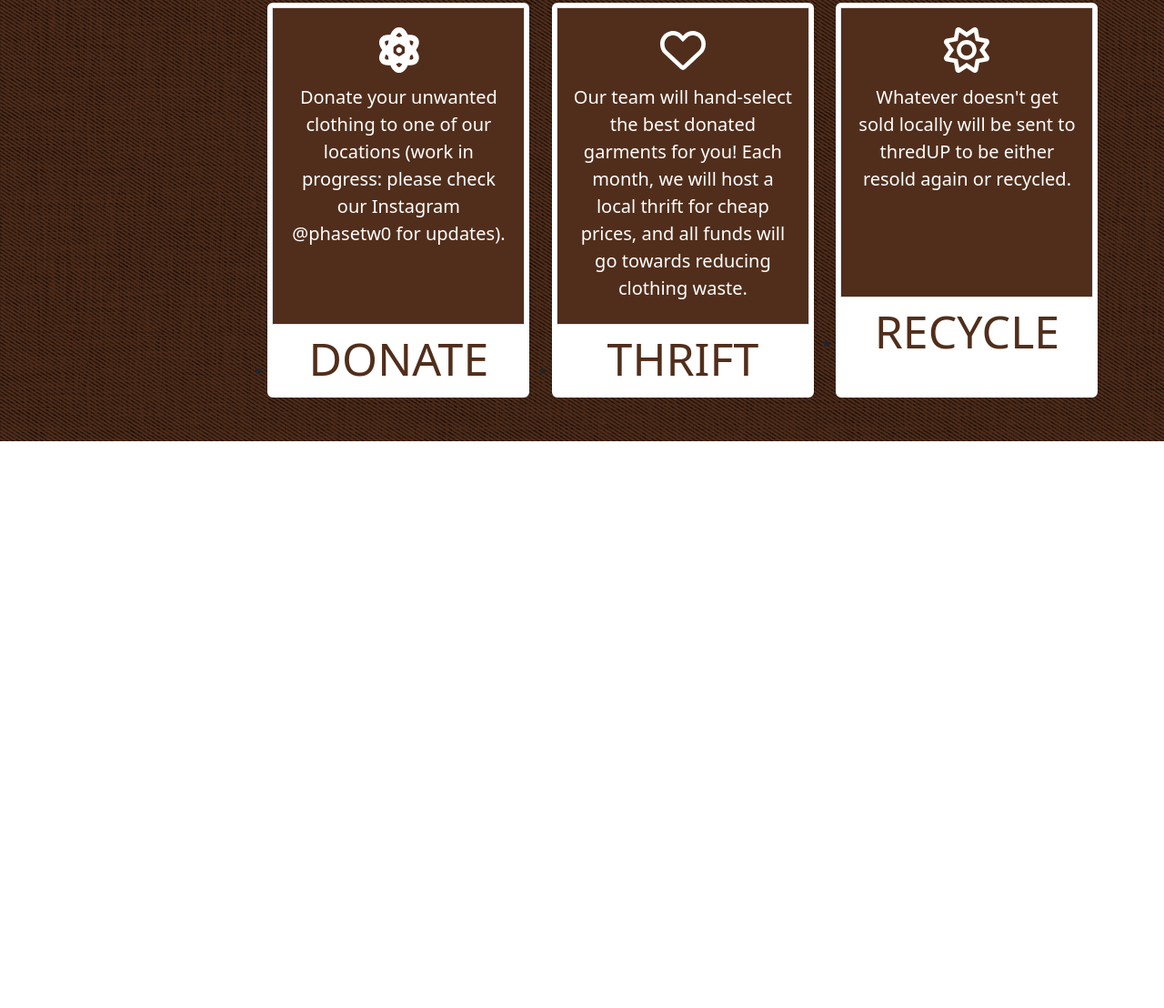
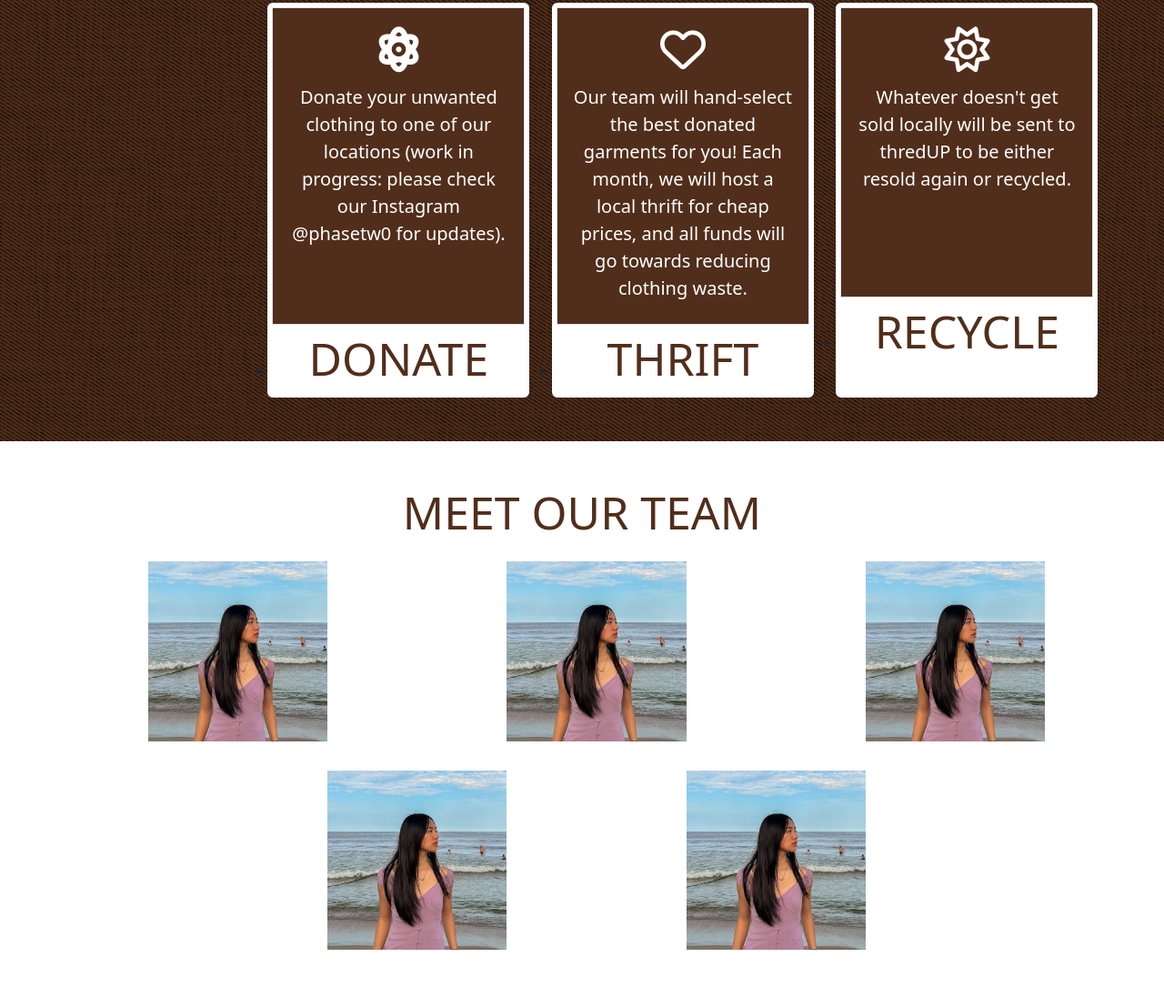
Before and after one commit to SaltForSale/Phase-Tw0, a plain HTML site: page index.html in a window 1280 px wide. Shown: the part 3042-4150 px from the top of the page at 91% size. Before the commit the page ends 3527 px from the top, so only its background shows below. Drawn offline with nearby package versions, Linux system fonts and the light colour scheme.

Commit message:
Web Class wtv

```diff
--- a/index.html
+++ b/index.html
@@ -8,10 +8,9 @@
   <link rel="icon" type="image/x-icon" href="images\logo.png" />
   <link href="https://cdn.jsdelivr.net/npm/bootstrap@5.3.1/dist/css/bootstrap.min.css" rel="stylesheet"
     integrity="sha384-4bw+/aepP/YC94hEpVNVgiZdgIC5+VKNBQNGCHeKRQN+PtmoHDEXuppvnDJzQIu9" crossorigin="anonymous" />
-  <script src="https://cdnjs.cloudflare.com/ajax/libs/font-awesome/6.2.1/js/all.min.js"
-    crossorigin="anonymous"></script>
-  <script src="https://cdnjs.cloudflare.com/ajax/libs/font-awesome/6.2.1/js/all.min.js"
-    crossorigin="anonymous"></script>
+  <link rel="stylesheet" href="https://cdnjs.cloudflare.com/ajax/libs/font-awesome/6.4.2/css/all.min.css"
+    integrity="sha512-z3gLpd7yknf1YoNbCzqRKc4qyor8gaKU1qmn+CShxbuBusANI9QpRohGBreCFkKxLhei6S9CQXFEbbKuqLg0DA=="
+    crossorigin="anonymous" referrerpolicy="no-referrer" />
   <link rel="stylesheet" href="style.css" />
 </head>
 
@@ -61,7 +60,9 @@
         <div class="col-3"></div>
         <div class="col-2"><img src="images\2fe3722a87023dbb0d3cd4416c1ce13f.png" class="img-fluid"></div>
         <div class="col-1"></div>
-        <div class="col-2"><span class="subheader align-bottom"><center>ZERO<br>WASTE</center></span></div>
+        <div class="col-2"><span class="subheader align-bottom">
+            <center>ZERO<br>WASTE</center>
+          </span></div>
         <div class="col-2"></div>
         <div class="col-1"><img src="images\barcode.png" class="img-fluid barcode-img"></div>
         <div class="col-1"></div>
@@ -70,7 +71,9 @@
     <div class="row section-two">
       <div class="col-1"></div>
       <div class="col-2"><img src="images\150ca97a7ab46099e4aa20f73c0755c5.jpg" class="img-fluid"></div>
-      <div class="col-3"><span class="subheader align-bottom "><center>SECOND<br>PHASE</center></span></div>
+      <div class="col-3"><span class="subheader align-bottom ">
+          <center>SECOND<br>PHASE</center>
+        </span></div>
       <div class="col-2"></div>
       <div class="col-2"><img src="images\d738798dd1e0673f313775e17bda258f.jpg" class="img-fluid"></div>
       <div class="col-2"></div>
@@ -178,6 +181,34 @@
         <div class="col-2"></div>
       </div>
     </div>
+    <div class=" bg-white p-5" id="team">
+      <div class="row">
+        <div class="col-2"></div>
+        <div class="col-8">
+          <center>
+            <h1 class="subtitle text-brown">MEET OUR TEAM</h1>
+          </center>
+        </div>
+        <div class="col-2"></div>
+      </div>
+      <div class="row">
+        <div class="col-1"></div>
+        <div class="col-2"><img src="images\e47c0d13134f6168ad8e89e70ad26f9a.jpg" class="img-fluid m-3"></div>
+        <div class="col-2"></div>
+        <div class="col-2"><img src="images\e47c0d13134f6168ad8e89e70ad26f9a.jpg" class="img-fluid m-3"></div>
+        <div class="col-2"></div>
+        <div class="col-2"><img src="images\e47c0d13134f6168ad8e89e70ad26f9a.jpg" class="img-fluid m-3"></div>
+        <div class="col-1"></div>
+      </div>
+      <div class="row">
+        <div class="col-1"></div>
+        <div class="col-2"></div>
+        <div class="col-2"><img src="images\e47c0d13134f6168ad8e89e70ad26f9a.jpg" class="img-fluid m-3"></div>
+        <div class="col-2"></div>
+        <div class="col-2"><img src="images\e47c0d13134f6168ad8e89e70ad26f9a.jpg" class="img-fluid m-3"></div>
+        <div class="col-2"></div>
+        <div class="col-1"></div>
+      </div>
     </div>
   </div>
   <script src="https://cdn.jsdelivr.net/npm/bootstrap@5.3.2/dist/js/bootstrap.bundle.min.js"
```
Lines whose indentation alone changed are shown as unchanged.
